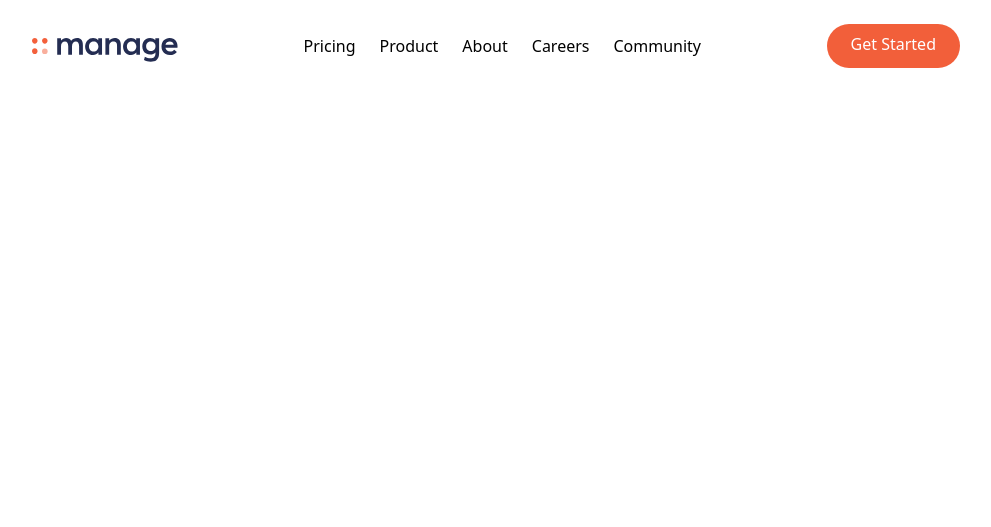
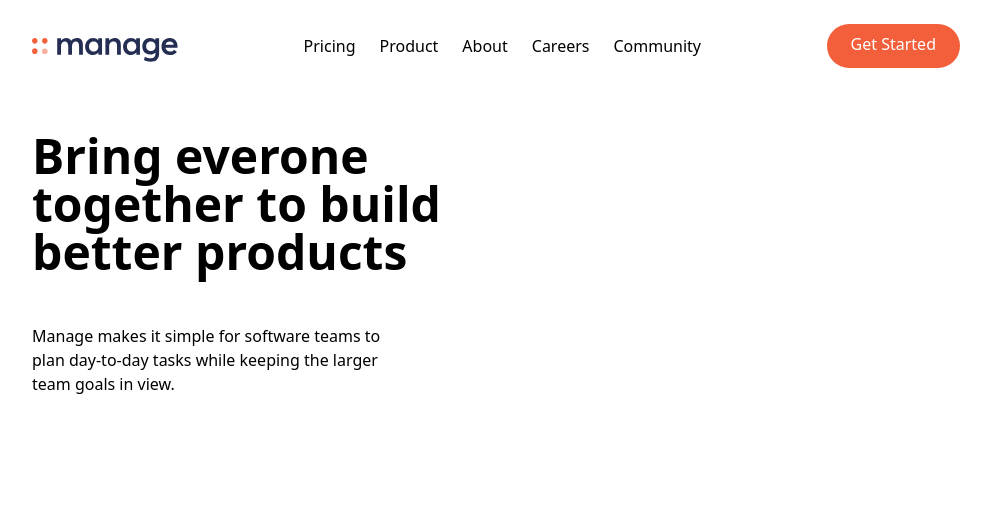
Before and after one commit to misikir21/manage-tailwind, a website: page index.html in a window 1280 px wide. Shown: the whole page, without its empty margins (144-1135 px from the left). Drawn offline with Linux system fonts and the light colour scheme.

Commit message:
add h1 ad p elemets

```diff
--- a/index.html
+++ b/index.html
@@ -24,10 +24,26 @@
 				</div>
 				<a
 					href=""
-					class="p-3 px-6 pt-2 text-white bg-brightRed rounded-full baseline hover:bg-brightRed"
+					class="hidden md:block p-3 px-6 pt-2 text-white bg-brightRed rounded-full baseline hover:bg-brightRedLight"
 					>Get Started</a
 				>
 			</div>
 		</nav>
+		<!--hero sectio-->
+		<section
+			class="container flex flex-col-reverse md:flex-row items-center px-6 mx-auto mt-10 space-y-0 md:space-y-0"
+		>
+			<div class="flex flex-col mb-32 space-y-12 md:w-1/2">
+				<h1
+					class="max-w-md text-4xl font-bold text-center md:text-5xl md:text-left"
+				>
+					Bring everone together to build better products
+				</h1>
+				<p class="max-w-sm text-center text-dark00GrayishBlue md:text-left">
+					Manage makes it simple for software teams to plan day-to-day tasks
+					while keeping the larger team goals in view.
+				</p>
+			</div>
+		</section>
 	</body>
 </html>
```
Also changed, not shown: css/main.css.
